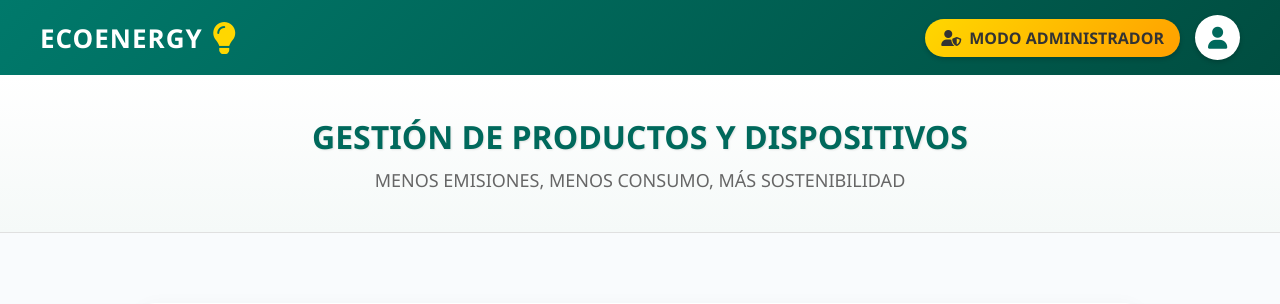
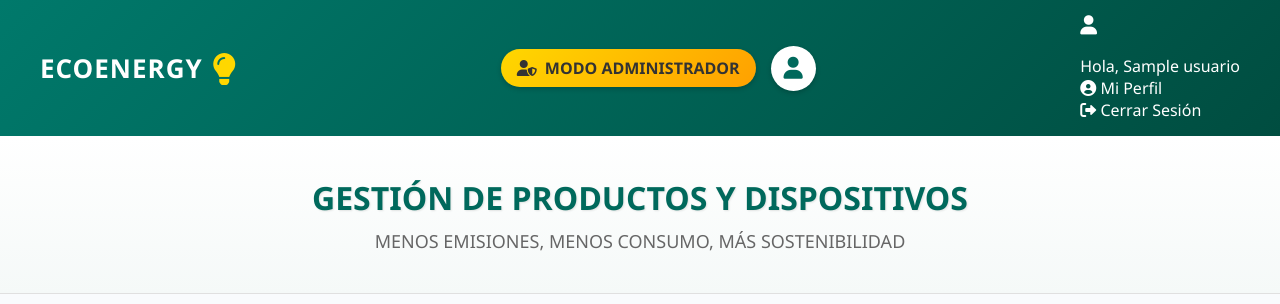
Before and after one commit to EdisonOspina16/EcoEnergy, a Flask app: template Templates/admin.html in a window 1280 px wide. Shown: the top 304 px of the page. Run offline with Flask 3, Linux system fonts and the light colour scheme; the template is opened without the code that fills it: most values are stand-ins (such as "Sample title", 1, 10 or a date in 2020).

Commit message:
modificaciones del perfil, cerrar sesion

```diff
--- a/Templates/admin.html
+++ b/Templates/admin.html
@@ -345,6 +345,29 @@
             </a>
 
         </div>
+
+    <div class="dropdown-menu" id="dropdownMenu">
+        <div class="user-greeting">
+            <div class="profile-pic" style="width: 40px; height: 40px;">
+                <i class="fas fa-user" style="font-size: 1.2rem;"></i>
+            </div>
+            <div class="greeting-text">Hola, {{ usuario.nombre }}</div>
+        </div>
+        <div class="menu-options">
+            <div class="menu-item" id="menuProfile">
+                <i class="fas fa-user-circle menu-icon"></i>
+                <span>Mi Perfil</span>
+            </div>
+            <div class="menu-item logout-item" id="menuLogout">
+                <i class="fas fa-sign-out-alt menu-icon logout-menu-icon"></i>
+                <span>Cerrar Sesión</span>
+            </div>
+        </div>
+    </div>
+
+
+
+
     </div>
 
     <div class="main-content">
@@ -507,5 +530,37 @@
         // Ejecutar al cargar la página
         actualizarEstadisticas();
     </script>
+
+<script>
+    // User menu toggle
+    const userIcon = document.querySelector('.user-icon');
+    const dropdownMenu = document.querySelector('.dropdown-menu');
+
+    userIcon.addEventListener('click', function(e) {
+        e.stopPropagation(); // Evita que el clic se propague al documento
+        dropdownMenu.style.display = dropdownMenu.style.display === 'block' ? 'none' : 'block';
+    });
+
+    // Cerrar el menú al hacer clic fuera de él
+    document.addEventListener('click', function() {
+        dropdownMenu.style.display = 'none';
+    });
+
+    // Evitar que el menú se cierre al hacer clic dentro de él
+    dropdownMenu.addEventListener('click', function(e) {
+        e.stopPropagation();
+    });
+
+    // Funcionalidad PERFIL
+    document.getElementById('menuProfile').addEventListener('click', function() {
+        window.location.href = "{{ url_for('vista_usuarios.perfil') }}";
+    });
+
+    // Cerrar sesión (usando tu ruta de Flask)
+    document.getElementById('menuLogout').addEventListener('click', function() {
+        window.location.href = "{{ url_for('vista_usuarios.logout') }}";
+    });
+</script>
+
 </body>
 </html>
--- a/Templates/inicio.html
+++ b/Templates/inicio.html
@@ -422,7 +422,7 @@
 
     <div class="page-title">
         <h1>Calcula tus gastos energéticos</h1>
-        <p class="sub-heading">MENOS EMISIONES, MENOS CONSUMO, MÁS SOSTENIBILIDAD</p>
+        <p class="sub-heading"> MENOS EMISIONES, MENOS CONSUMO, MÁS SOSTENIBILIDAD</p>
     </div>
 
     <div class="container">
--- a/src/view_web/vista_usuarios.py
+++ b/src/view_web/vista_usuarios.py
@@ -84,7 +84,7 @@
 def logout():
     session.clear()
     flash("Sesión cerrada", "info")
-    return redirect(url_for('vista_usuarios.login'))
+    return redirect(url_for('vista_usuarios.inicio'))
 
 
 @blueprint.route('/recuperar', methods=['GET', 'POST'])
```
Also changed, not shown: Templates/perfil.html (+45 -10 lines).
